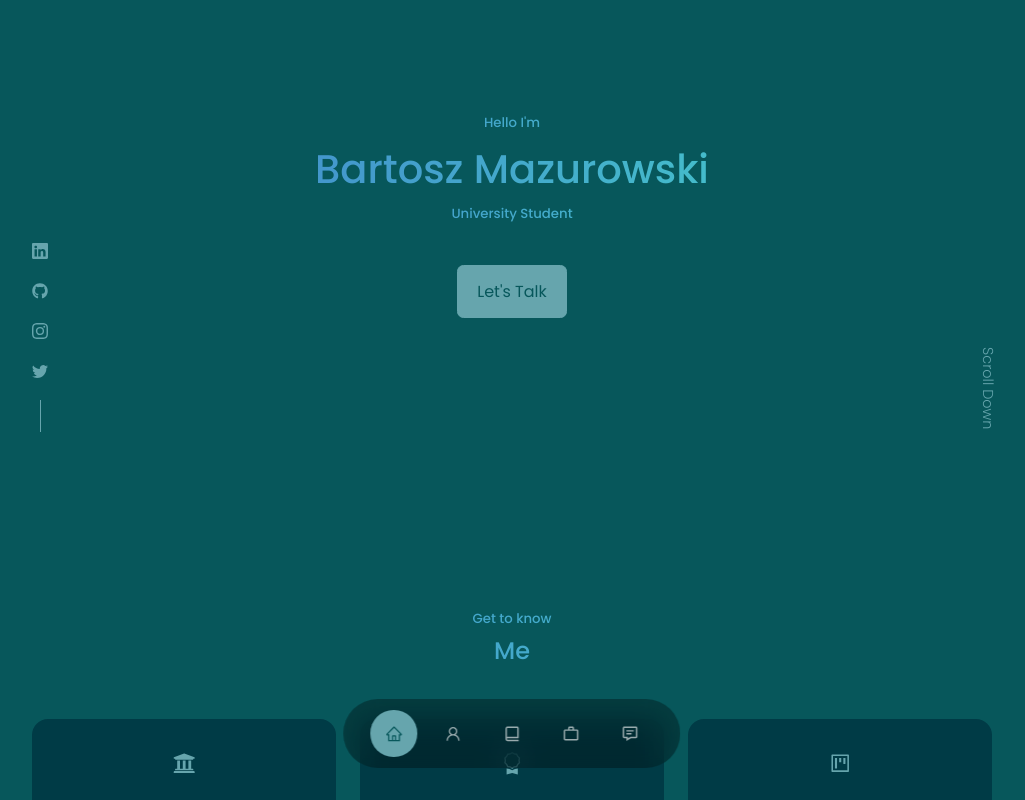
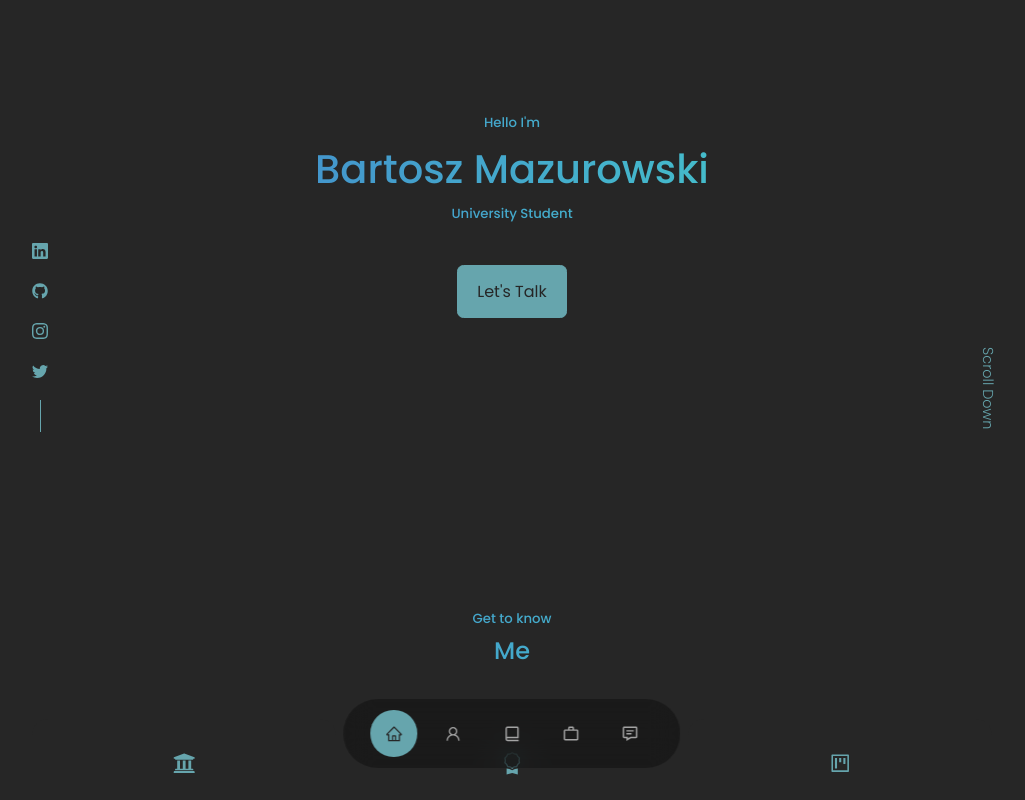
Before and after one commit to BrumaMan/Portfolio-Website, a React (Create React App) app in the folder react-website/: page / in a window 1280 px wide. Shown: the top 800 px of the page, without its empty margins (128-1153 px from the left). Built offline with nearby package versions, Linux system fonts and the light colour scheme.

Commit message:
Changed bg colour

```diff
--- a/react-website/src/index.css
+++ b/react-website/src/index.css
@@ -11,8 +11,8 @@
 }
 
 :root {
-  --color-bg: #07575b;
-  --color-bg-variant: #003b46;
+    --color-bg: #262626;
+  --color-bg-variant: #262626;
   --color-primary: #66a5ad;
   --color-primary-variant: #003b46;
   --color-white: #fff;
```
